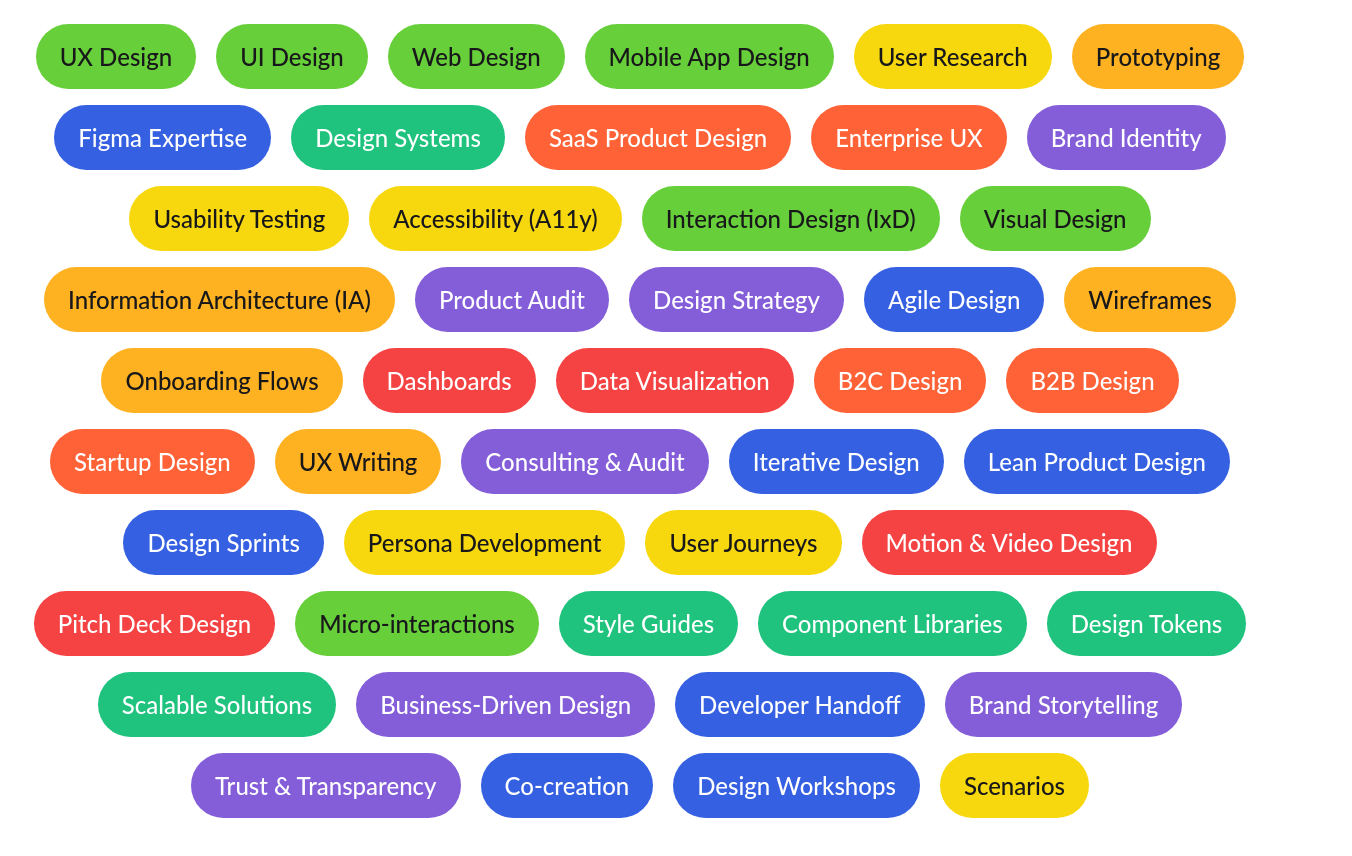
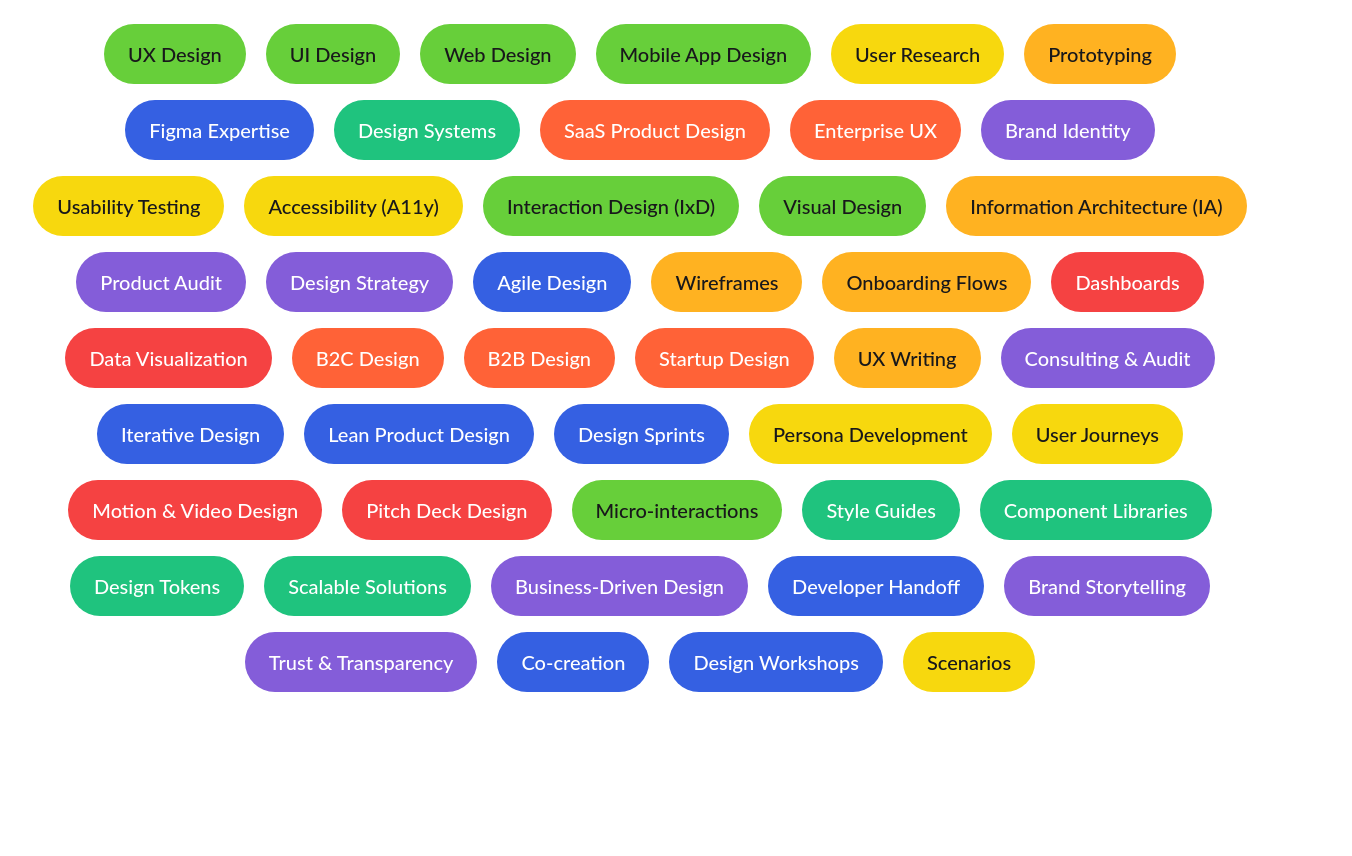
Before and after one commit to asmetanka/rainbow, a plain HTML site: page tags.html in a window 1280 px wide. Shown: the whole page, 1352 px wide, since content can reach past the window. Drawn offline with Linux system fonts and the light colour scheme; a web font is replaced by a local one.

Commit message:
Fix CSS syntax and adjust font size for improved layout in support and tags pages

```diff
--- a/tags.html
+++ b/tags.html
@@ -61,7 +61,7 @@
                     padding: 18px 24px !important;
                     border-radius: 40px !important;
                     font-weight: 500 !important;
-                    font-size: 24px !important;
+                    font-size: 20px !important;
                     cursor: pointer !important;
                     border: none !important;
                     outline: none !important;
```
Also changed, not shown: support.html (+1 -1 lines).
